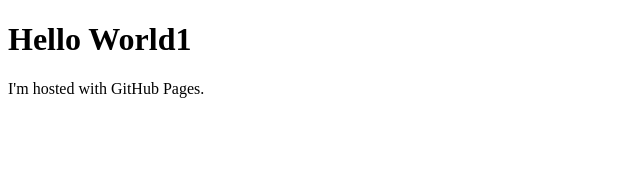
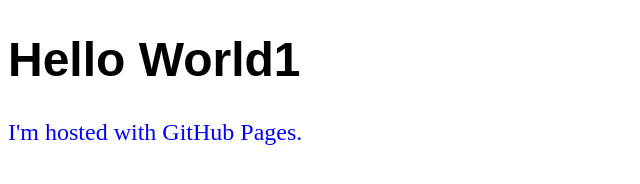
Before and after one commit to helpingdotydk/helpingdotydk.github.io, a plain HTML site: page index.html in a window 1280 px wide. Shown: the whole page, without its empty margins (0-640 px from the left). Drawn offline with Linux system fonts and the light colour scheme.

Commit message:
testing classes
testing classes

```diff
--- a/index.html
+++ b/index.html
@@ -1,7 +1,8 @@
 <!DOCTYPE html>
 <html>
+<link rel="stylesheet" href="stylesheet.css">
 <body>
 <h1>Hello World1</h1>
-<p>I'm hosted with GitHub Pages.</p>
+<p class="blue">I'm hosted with GitHub Pages.</p>
 </body>
 </html>
--- a/stylesheet.css
+++ b/stylesheet.css
@@ -22,7 +22,7 @@
     padding: 24px;
 }
 
-.salmon {
+.blue {
     color: blue;
 }
 
```
